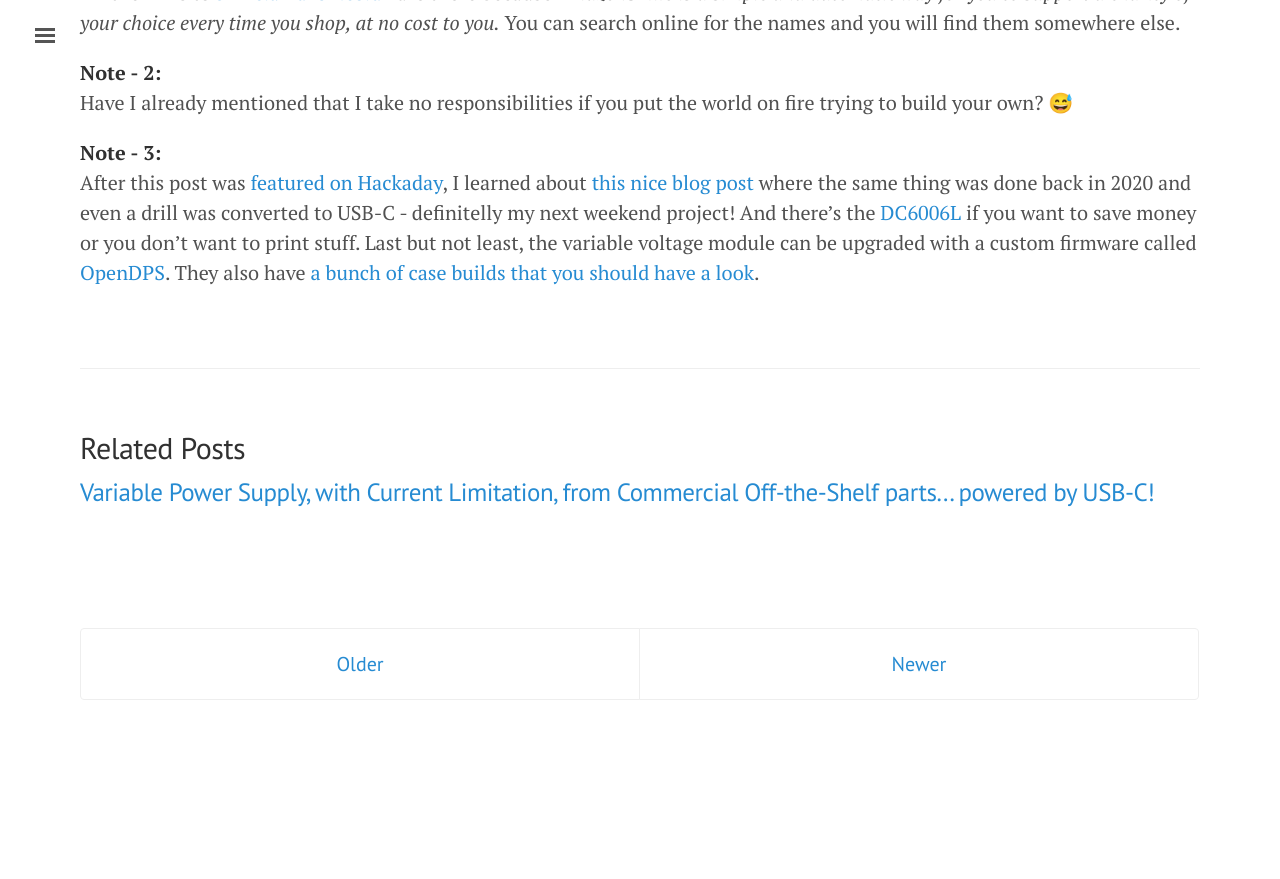
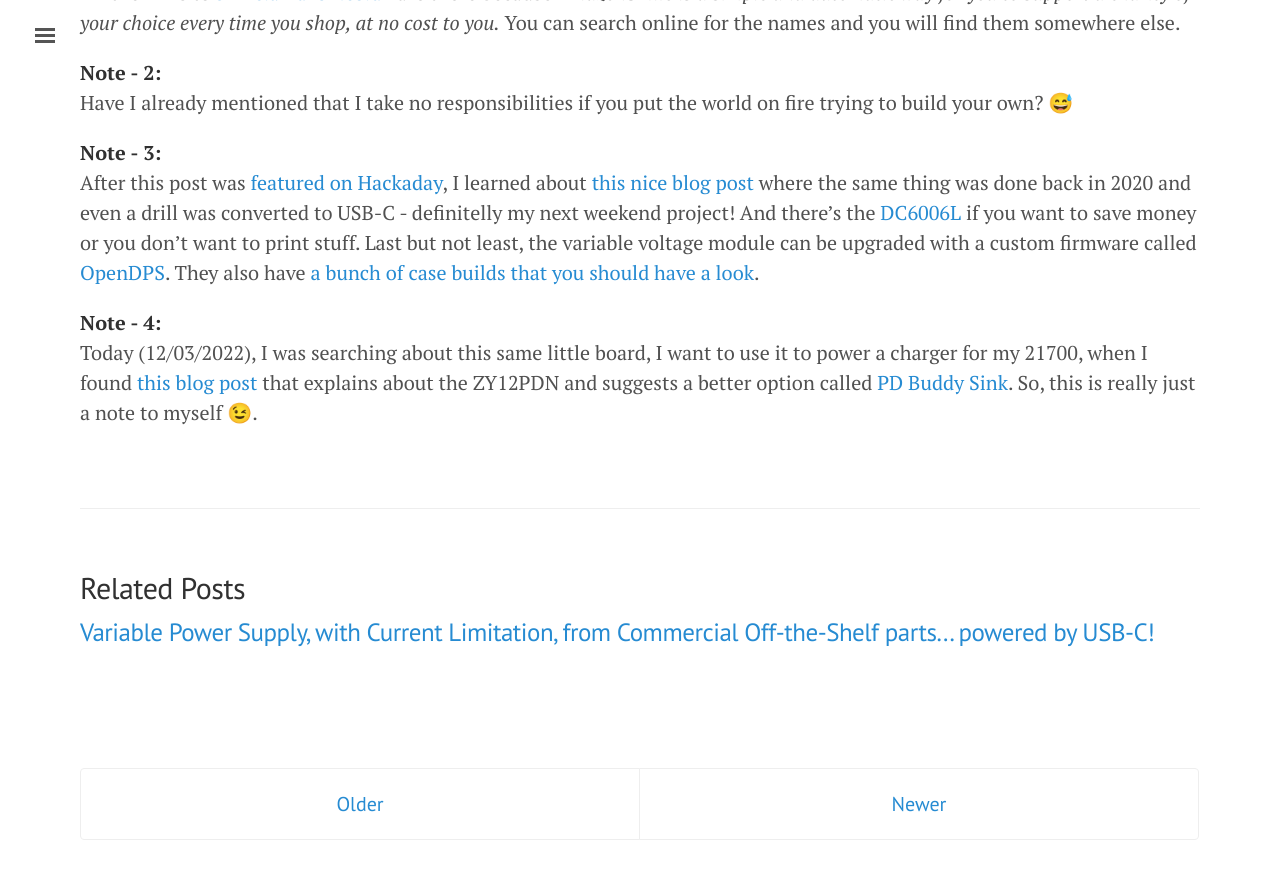
Before and after one commit to ricardodeazambuja/ricardodeazambuja.github.io, a Jekyll site: the page built from _posts/2021-07-05-usb-c_regulated_power_supply.md, in a window 1280 px wide and 900 px high, scrolled down 2414 px. Shown: the top 879 px of the window. Built offline with Jekyll 4.4.1, drawn with Linux system fonts in a browser that asks for light colours; emoji names are drawn with the system emoji font; before the commit the page ends 3174 px from its top, so only the background shows below that.

Commit message:
Just a note to myself...

```diff
--- a/_posts/2021-07-05-usb-c_regulated_power_supply.md
+++ b/_posts/2021-07-05-usb-c_regulated_power_supply.md
@@ -47,3 +47,6 @@ Have I already mentioned that I take no responsibilities if you put the world on
 **Note - 3:**
 After this post was [featured on Hackaday](https://hackaday.com/2021/07/18/its-super-easy-to-build-yourself-a-usb-c-variable-power-supply-these-days/), I learned about [this nice blog post](https://befinitiv.wordpress.com/2020/08/06/usb-c-pd-for-ts100-dps5005-lab-power-supply-power-drill/) where the same thing was done back in 2020 and even a drill was converted to USB-C - definitelly my next weekend project! And there's the [DC6006L](https://www.google.com/search?q=DC6006L) if you want to save money or you don't want to print stuff.
 Last but not least, the variable voltage module can be upgraded with a custom firmware called [OpenDPS](https://github.com/kanflo/opendps). They also have [a bunch of case builds that you should have a look](https://github.com/kanflo/opendps/issues/183#issuecomment-544913940).
+
+**Note - 4:**
+Today (12/03/2022), I was searching about this same little board, I want to use it to power a charger for my 21700, when I found [this blog post](cellshttps://www.alexwhittemore.com/notes-on-usb-pd-triggers-and-zy12pdn-instructions/) that explains about the ZY12PDN and suggests a better option called [PD Buddy Sink](https://www.tindie.com/products/clarahobbs/pd-buddy-sink/). So, this is really just a note to myself :wink:.
```
